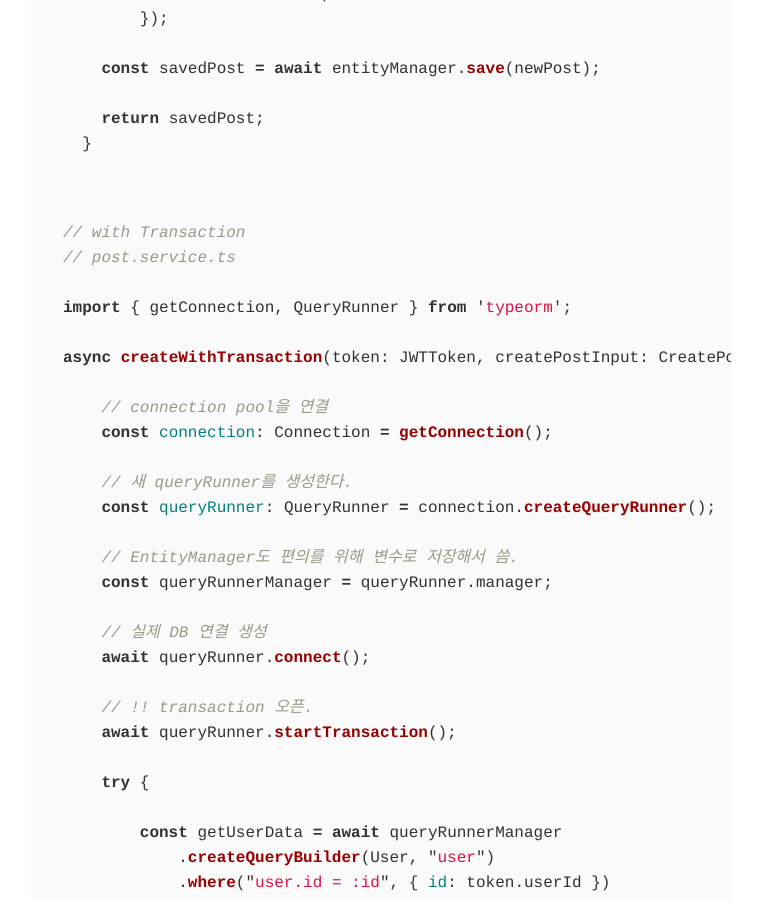
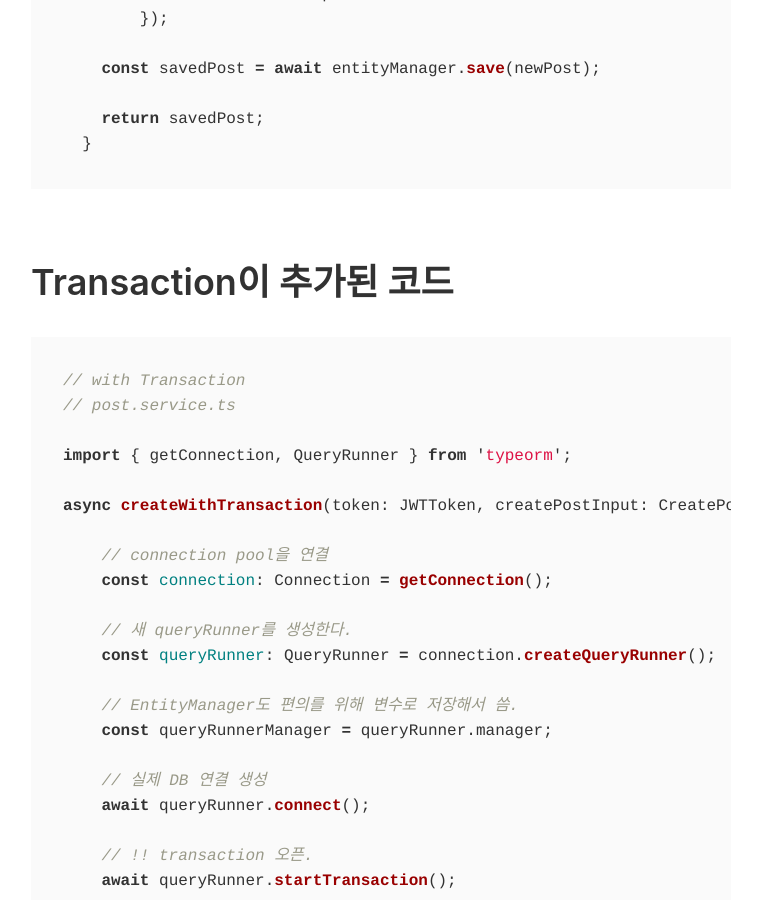
Before and after one commit to dont-think-about-too-much/dont-think-about-too-much.github.io, a Jekyll site: the page built from _posts/2021-06-13-typeorm-transaction.md, in a window 1280 px wide and 900 px high, scrolled down 1414 px. Shown: the whole window, without its empty margins (260-1022 px from the left). Built offline with Jekyll 4.4.1, drawn with Linux system fonts in a browser that asks for light colours; comment, search, counter and statistics services are not loaded.

Commit message:
fix: 제목 미입력으로 인한 수정

````diff
--- a/_posts/2021-06-13-typeorm-transaction.md
+++ b/_posts/2021-06-13-typeorm-transaction.md
@@ -46,6 +46,10 @@ async createWithoutTransaction(token: JWTToken, createPostInput: CreatePostInput
     return savedPost;
   }
 ```
+
+<br>
+
+# Transaction이 추가된 코드
 
 ```ts
 // with Transaction
````
